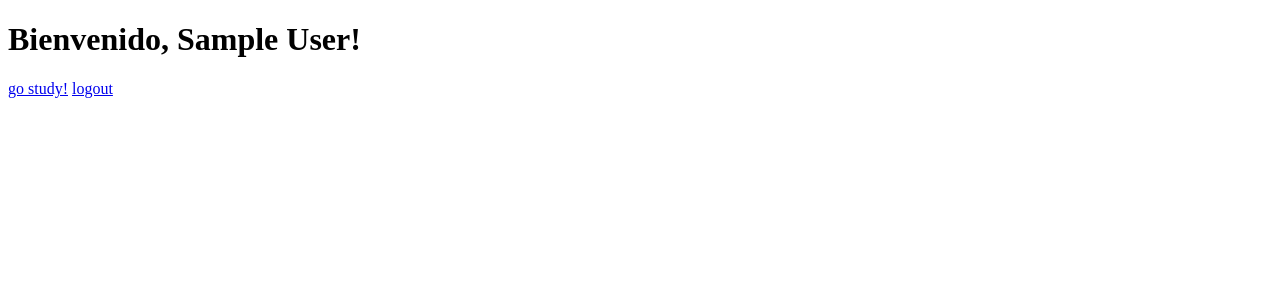
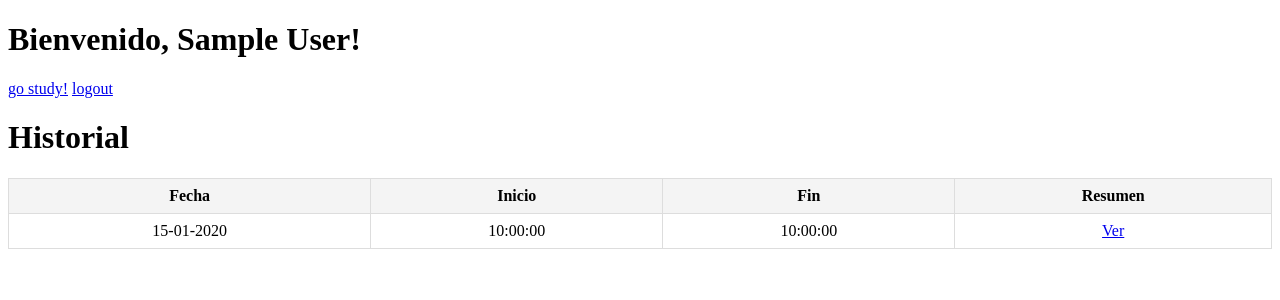
Before and after one commit to gatotui/flask-stp, a Flask app: page /perfil in a window 1280 px wide. Shown: the top 300 px of the page. Run offline with Flask 3, Linux system fonts and the light colour scheme; the visitor is signed in with stand-in values (Sample User, id 1); tables that the repository leaves empty hold one stand-in row (values such as "Sample post").

Commit message:
registro histórico de estudio en perfil

```diff
--- a/app.py
+++ b/app.py
@@ -4,6 +4,7 @@ from werkzeug.security import generate_password_hash, check_password_hash
 from flask_migrate import Migrate
 from datetime import datetime
 import json
+from sqlalchemy import desc
 
 app = Flask(__name__)
 app.config['SECRET_KEY'] = '123'
@@ -68,13 +69,11 @@ def save_data():
     fecha_inicio = datetime.strptime(start, "%Y-%m-%d %H:%M:%S")
     fecha_fin = datetime.strptime(end, "%Y-%m-%d %H:%M:%S")
 
-    resumen_serializado = json.dumps(summary)
-
     estudio = Estudio(
         usuario_id=usuario_id,
         fecha_inicio=fecha_inicio,
         fecha_fin=fecha_fin,
-        resumen=resumen_serializado
+        resumen=summary
     )
     db.session.add(estudio)
 
@@ -91,13 +90,16 @@ def save_data():
 
     db.session.commit()
 
-    return jsonify({
-        'status': 'success',
-        'start': start,
-        'end': end,
-        'summary':summary,
-        'time':time
-        }), 200
+    return jsonify({'redirect': url_for('perfil')})
+
+    # return jsonify({
+    #     'status': 'success',
+    #     'start': start,
+    #     'end': end,
+    #     'summary': summary,
+    #     'time': time
+    #     }), 200
+
 
 @app.route("/cancel", methods=["GET"])
 def cancel():
@@ -162,7 +164,9 @@ def perfil():
     usuario_id = session["usuario_id"]
     usuario_nombre = session["usuario_nombre"]
 
-    return render_template("perfil.html", id=usuario_id, nombre=usuario_nombre)
+    estudios = Estudio.query.filter_by(usuario_id=usuario_id).order_by(desc(Estudio.id)).all()
+
+    return render_template("perfil.html", id=usuario_id, nombre=usuario_nombre, estudios=estudios)
 
 @app.route("/logout")
 def logout():
--- a/templates/perfil.html
+++ b/templates/perfil.html
@@ -1,14 +1,65 @@
 <!DOCTYPE html>
 <html lang="en">
-<head>
-    <meta charset="UTF-8">
-    <meta name="viewport" content="width=device-width, initial-scale=1.0">
+  <head>
+    <meta charset="UTF-8" />
+    <meta name="viewport" content="width=device-width, initial-scale=1.0" />
     <title>Perfil</title>
-</head>
-<body>
+    <style>
+      table {
+        border-collapse: collapse;
+        width: 100%;
+      }
+      th,
+      td {
+        border: 1px solid #ddd;
+        padding: 8px;
+        text-align: center;
+      }
+      th {
+        background-color: #f4f4f4;
+      }
+    </style>
+  </head>
+  <body>
     <h1>Bienvenido, {{ nombre }}!</h1>
     <a href="/add_time">go study!</a>
     <a href="/logout">logout</a>
-
-</body>
+    <h1>Historial</h1>
+    <table>
+      <thead>
+        <tr>
+          <th>Fecha</th>
+          <th>Inicio</th>
+          <th>Fin</th>
+          <th>Resumen</th>
+        </tr>
+      </thead>
+      <tbody>
+        {% for estudio in estudios %}
+        <tr>
+          <td>{{ estudio.fecha_inicio.strftime('%d-%m-%Y') }}</td>
+          <td>{{ estudio.fecha_inicio.strftime('%H:%M:%S') }}</td>
+          <td>{{ estudio.fecha_fin.strftime('%H:%M:%S') }}</td>
+          <td><a href="#" onclick="toggleResumen({{ loop.index }})">Ver</a></td>
+        </tr>
+        <!-- Nueva fila de resumen, inicialmente oculta -->
+        <tr id="resumen-row-{{ loop.index }}" style="display: none;">
+          <td colspan="4" style="text-align: left;">
+            <div>{{ estudio.resumen }}</div>
+          </td>
+        </tr>
+        {% endfor %}
+      </tbody>
+    </table>
+    <script>
+      function toggleResumen(index) {
+        const resumenRow = document.getElementById(`resumen-row-${index}`)
+        if (resumenRow.style.display === "none") {
+          resumenRow.style.display = "table-row" // Mostrar la fila
+        } else {
+          resumenRow.style.display = "none" // Ocultar la fila
+        }
+      }
+    </script>
+  </body>
 </html>
```
Also changed, not shown: static/timerAdd.js (+18 -11 lines).
